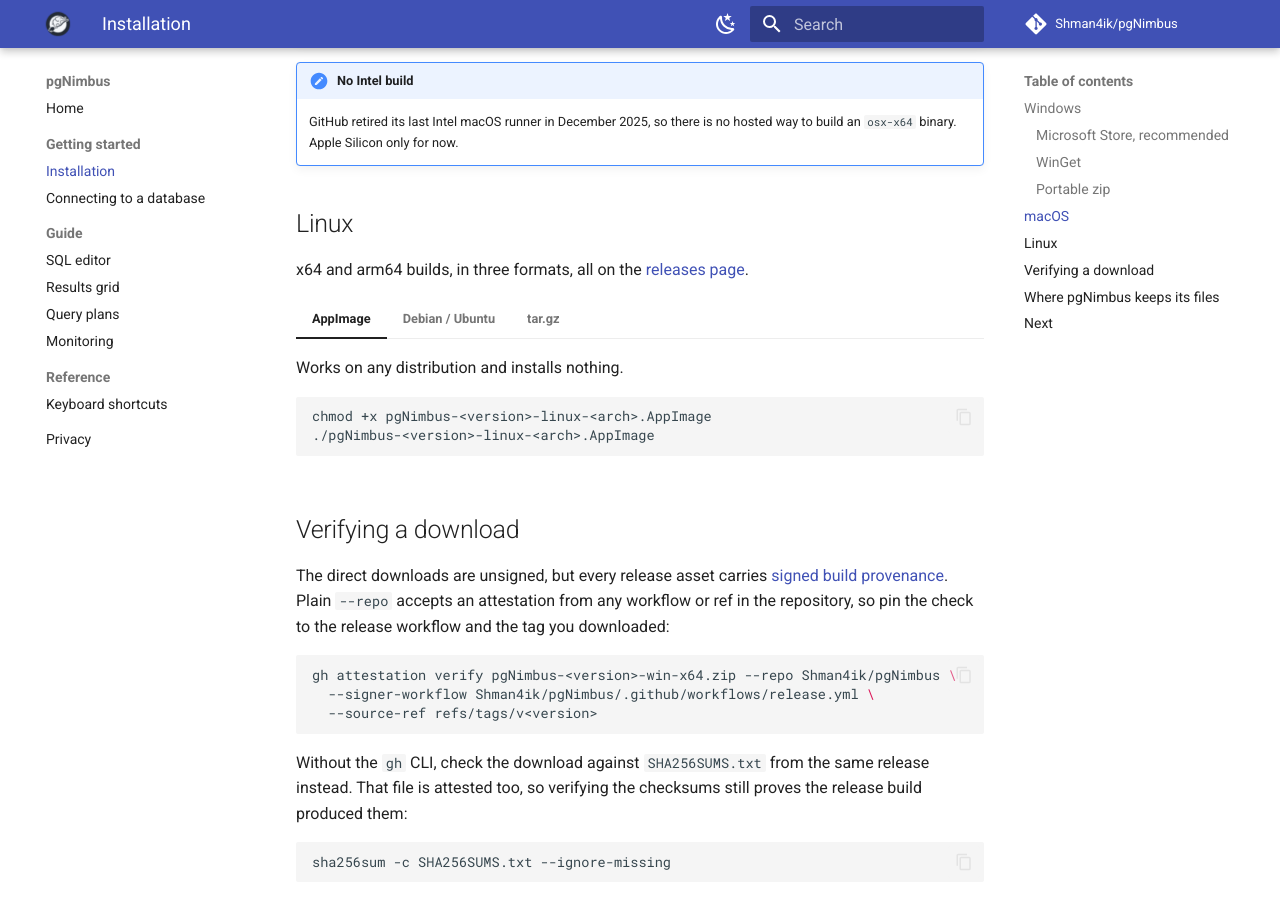
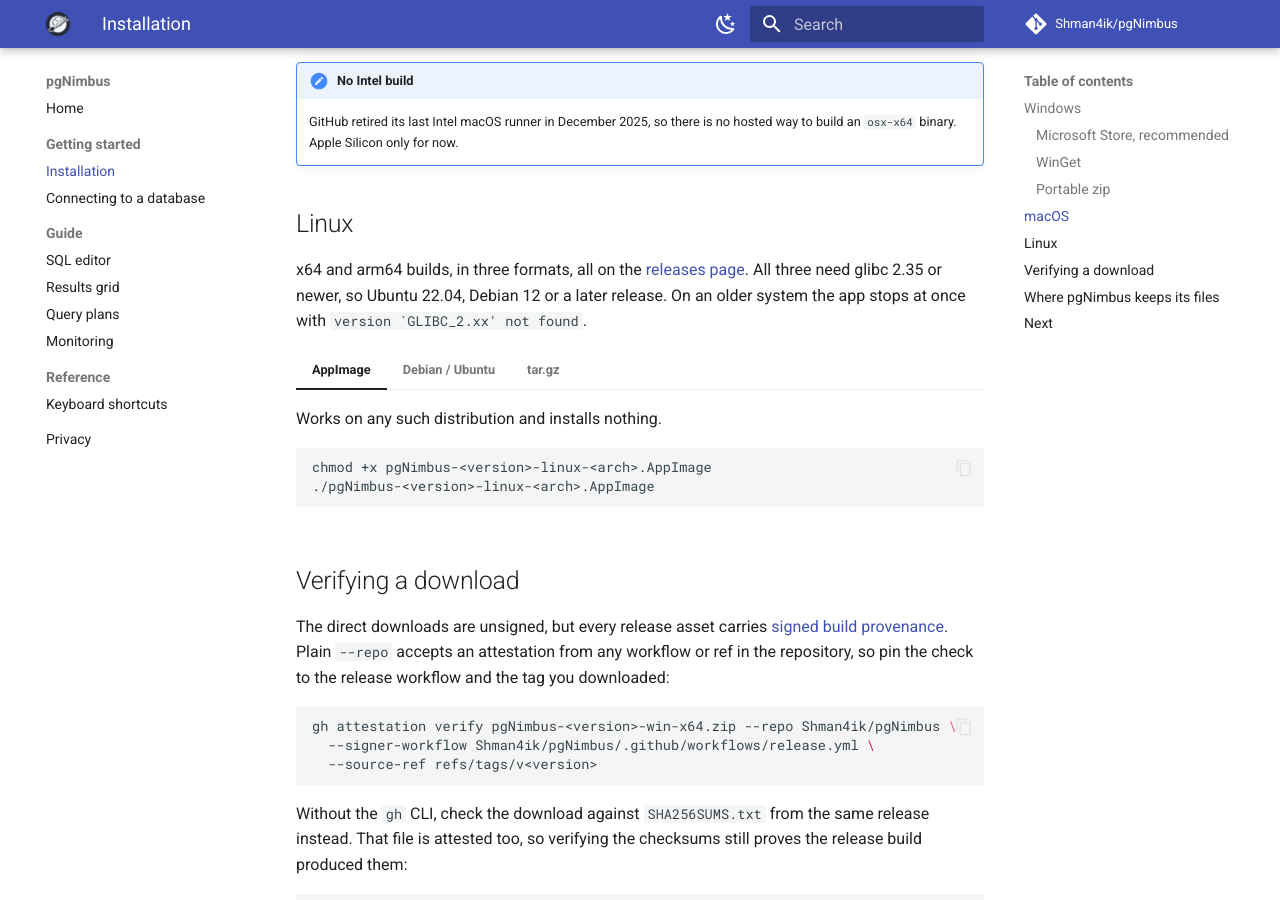
Before and after one commit to Shman4ik/pgNimbus, an MkDocs documentation site: the page built from docs/getting-started/installation.md, in a window 1280 px wide and 900 px high, scrolled down 1895 px. Built offline with MkDocs 1.6.1 and Material for MkDocs 9.7.7, drawn with Linux system fonts in a browser that asks for light colours; comment, search, counter and statistics services are not loaded.

Commit message:
fix(release): build Linux packages on Ubuntu 22.04 so they start there (#371)
The linux legs ran on ubuntu-latest (24.04, glibc 2.39), and the linker
binds each glibc symbol to the newest version the build machine has: 1.1.0
took fmod and fmodf at GLIBC_2.38, so the AppImage, the .deb and the tar.gz
all stopped at once on Ubuntu 22.04, Debian 12 and RHEL 9. The smoke tests
run on the build runner and could not see it. The AppImage catalog, which
tests on the oldest supported Ubuntu LTS, refused the AppImage for exactly
this (AppImage/appimage.github.io#6624).

- build-linux runs on ubuntu-22.04 and ubuntu-22.04-arm. A 22.04 build
  needs glibc 2.34.
- scripts/linux/check-glibc.sh reads the floor from the publish output and
  fails the build above GLIBC_CEILING (2.35), naming the symbols, so a
  runner bump cannot raise it silently again. It skips the *.dbg symbols
  file, which no package ships and 22.04's binutils cannot read.
- build-packages.sh escapes the ~ of the Debian prerelease version: bash
  tilde-expanded "${VERSION/-/~}" to 0.0.0/home/runnerci.42, so the .deb
  step failed for every dispatch rehearsal and prerelease tag.
- README, the installation guide and the landing page state the glibc 2.35
  requirement; the site said the AppImage runs on any distro.

Co-authored-by: Claude Opus 5.5 <noreply@anthropic.com>

````diff
--- a/docs/getting-started/installation.md
+++ b/docs/getting-started/installation.md
@@ -104,11 +104,13 @@ You do this once per installed version. Later launches open normally.
 ## Linux
 
 x64 and arm64 builds, in three formats, all on the
-[releases page](https://github.com/Shman4ik/pgNimbus/releases).
+[releases page](https://github.com/Shman4ik/pgNimbus/releases). All three
+need glibc 2.35 or newer, so Ubuntu 22.04, Debian 12 or a later release. On an
+older system the app stops at once with ``version `GLIBC_2.xx' not found``.
 
 === "AppImage"
 
-    Works on any distribution and installs nothing.
+    Works on any such distribution and installs nothing.
 
     ```bash
     chmod +x pgNimbus-<version>-linux-<arch>.AppImage
--- a/website/index.html
+++ b/website/index.html
@@ -460,7 +460,7 @@
       </div>
       <div class="dl">
         <h3>Linux <span style="font-weight:400;color:var(--ink-soft)">(early beta)</span></h3>
-        <p>x64 and arm64 from GitHub Releases. The AppImage runs on any distro. Make it executable and launch it:</p>
+        <p>x64 and arm64 from GitHub Releases. The AppImage runs on any distro with glibc 2.35 or newer (Ubuntu 22.04, Debian 12 and later). Make it executable and launch it:</p>
         <p><code>chmod +x pgNimbus-*.AppImage</code></p>
         <a class="btn" href="https://github.com/Shman4ik/pgNimbus/releases/latest">
           <svg viewBox="0 0 24 24" fill="none" stroke="currentColor" stroke-width="2" stroke-linecap="round" stroke-linejoin="round" aria-hidden="true"><path d="M21 15v4a2 2 0 0 1-2 2H5a2 2 0 0 1-2-2v-4"/><polyline points="7 10 12 15 17 10"/><line x1="12" y1="15" x2="12" y2="3"/></svg>
````
Also changed, not shown: .claude/rules/release-ci.md (+12 -1 lines), README.md (+1 -1 lines), docs/dev/design/release-checks.md (+7 -0 lines), 3 other files.
